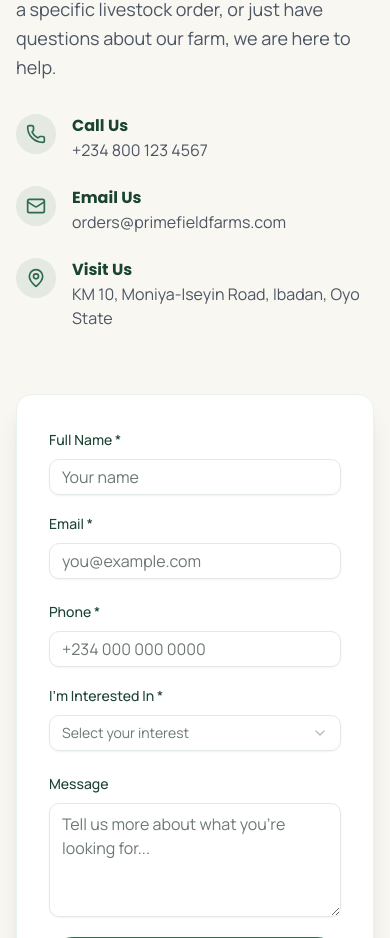
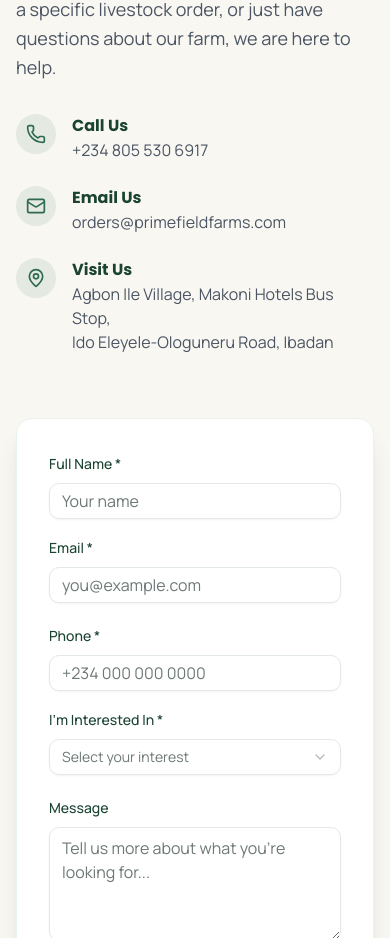
Before and after one commit to Bukassi600104/ultraclean, a Next.js app: page /primefield in a window 390 px wide. Shown: the part 5655-6593 px from the top of the page. Built offline with nearby package versions, Linux system fonts and the light colour scheme.

Commit message:
fix: Update Primefield contact details — real phone and address
Phone: +234 805 530 6917
Address: Agbon Ile Village, Makoni Hotels Bus Stop,
         Ido Eleyele-Ologuneru Road, Ibadan

Co-Authored-By: Claude Sonnet 4.6 <noreply@anthropic.com>

```diff
--- a/app/(primefield)/primefield/page.tsx
+++ b/app/(primefield)/primefield/page.tsx
@@ -390,7 +390,7 @@ export default function PrimefieldPage() {
                   </div>
                   <div>
                     <h4 className="font-bold text-[#1B4332]">Call Us</h4>
-                    <p className="text-gray-600">+234 800 123 4567</p>
+                    <p className="text-gray-600">+234 805 530 6917</p>
                   </div>
                 </div>
                 <div className="flex items-start gap-4">
@@ -409,7 +409,8 @@ export default function PrimefieldPage() {
                   <div>
                     <h4 className="font-bold text-[#1B4332]">Visit Us</h4>
                     <p className="text-gray-600">
-                      KM 10, Moniya-Iseyin Road, Ibadan, Oyo State
+                      Agbon Ile Village, Makoni Hotels Bus Stop,<br />
+                      Ido Eleyele-Ologuneru Road, Ibadan
                     </p>
                   </div>
                 </div>
```
